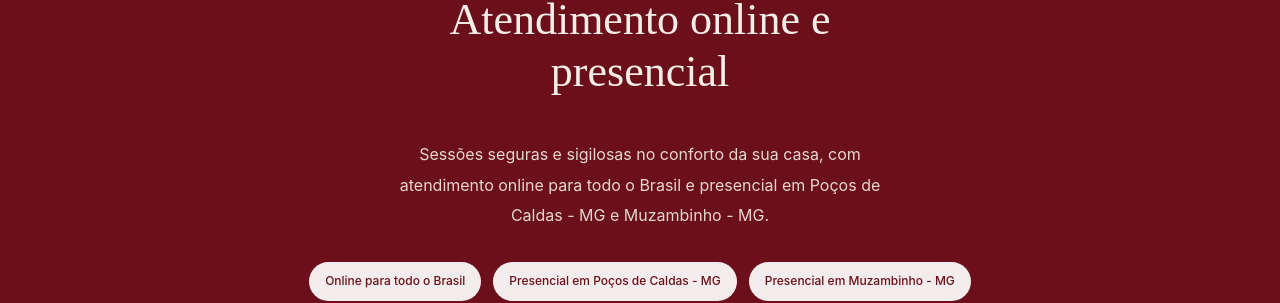
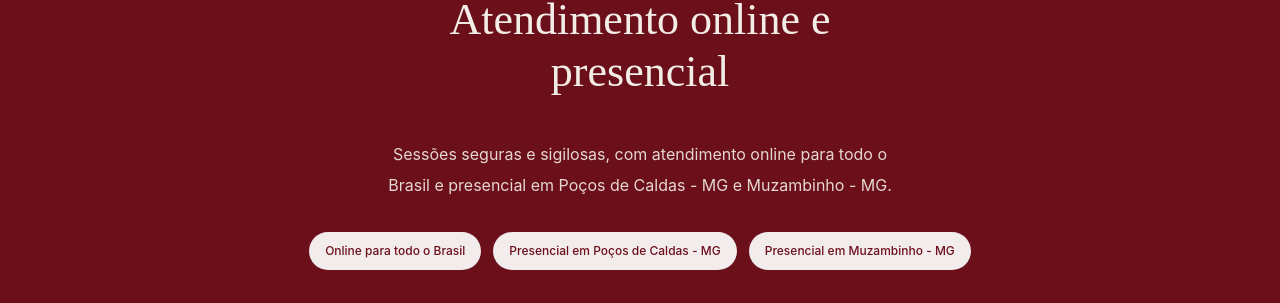
Before and after one commit to kaykiletieri/ana-luisa-psi, an Angular app: page / in a window 1280 px wide. Shown: the part 5317-5620 px from the top of the page. Built offline with nearby package versions, Linux system fonts and the light colour scheme; what lucide-angular would draw is missing.

Commit message:
feat: update service descriptions to include presencial atendimento in Poços de Caldas and Muzambinho, enhance Open Graph metadata

```diff
--- a/src/app/features/home/online-service/online-service.html
+++ b/src/app/features/home/online-service/online-service.html
@@ -10,7 +10,7 @@
         </h2>
 
         <p class="online-service__description" appScrollAnimate>
-            Sessões seguras e sigilosas no conforto da sua casa, com atendimento online
+            Sessões seguras e sigilosas, com atendimento online
             para todo o Brasil e presencial em Poços de Caldas - MG e Muzambinho - MG.
         </p>
 
```
